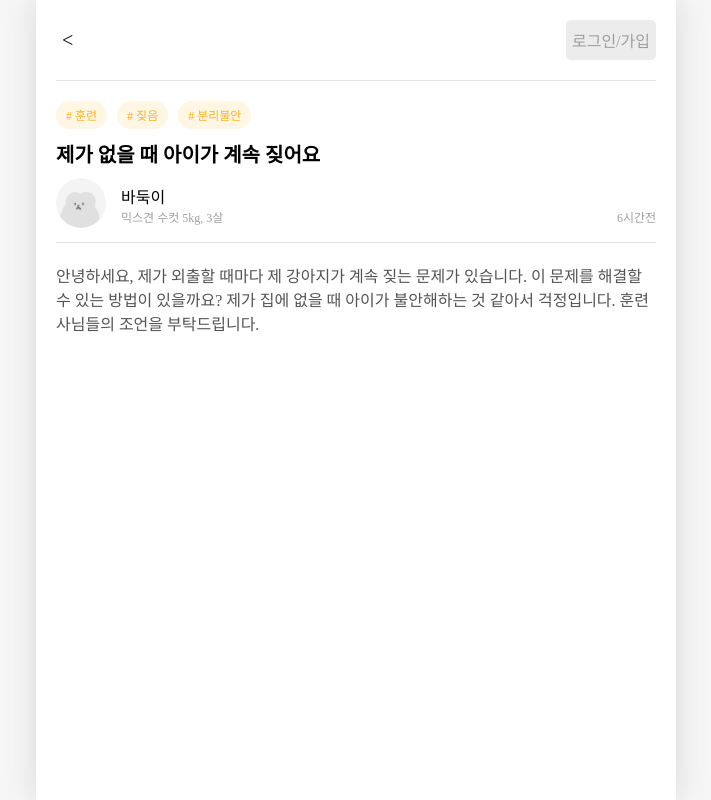
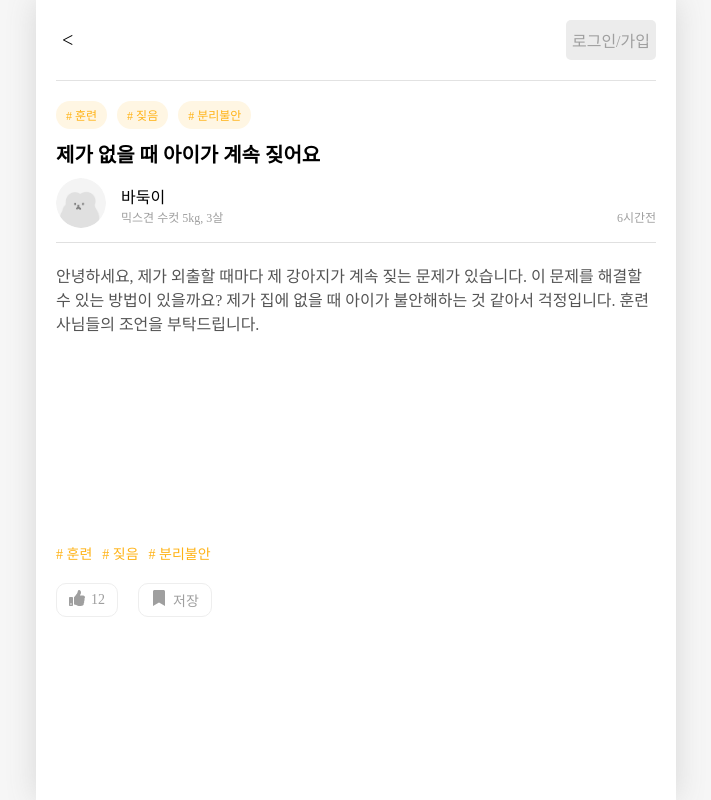
Before and after one commit to mungdori999/sponge-front, a React (Vite) app: page / in a window 1280 px wide. Both pictures are taken after a click on the element 640 px from the left and 654 px from the top of the page. Shown: the whole page, without its empty margins (284-995 px from the left). Built offline with nearby package versions, Linux system fonts and the light colour scheme; a web font is replaced by a local one.

Commit message:
post 완성

```diff
--- a/src/component/PostList/Post.jsx
+++ b/src/component/PostList/Post.jsx
@@ -1,5 +1,6 @@
 import "../../css/PostList/Post.css";
 import petImg from "../../assets/basic_pet.png";
+import { FaBookmark, FaThumbsUp } from "react-icons/fa";
 
 const Post = ({ post, pet }) => {
   return (
@@ -27,7 +28,29 @@ const Post = ({ post, pet }) => {
           </div>
           <div className="post-created">6시간전</div>
         </div>
+      </div>
+      <div className="post-body">
         <div className="post-content">{post.content}</div>
+      </div>
+
+      <div className="post-bottom">
+        <div className="tag-container">
+          {post.tagList.map((item, index) => (
+            <div key={index} className="post-tag">
+              # {item}
+            </div>
+          ))}
+        </div>
+        <div className="post-actions">
+          <button className="like-button action-button">
+            <FaThumbsUp className="icon" />
+            12
+          </button>
+          <button className="bookmark-button action-button">
+            <FaBookmark className="icon" />
+            저장
+          </button>
+        </div>
       </div>
     </div>
   );
--- a/src/css/PostList/Post.css
+++ b/src/css/PostList/Post.css
@@ -60,9 +60,59 @@
   color: #9f9f9f;
   margin-top: 30px;
 }
-
-.Post .post-content {
+.Post .post-body {
+  margin-top: 20px;
+  min-height: 250px;
+}
+.Post .post-body .post-content {
   font-size: 16px;
   color: #545454;
+}
+.Post .post-bottom {
+  display: flex;
+  flex-direction: column;
+  margin-top: 10px;
+  gap: 20px;
+}
+.Post .post-bottom .tag-container {
+  display: flex;
+  flex-wrap: wrap;
+  gap: 10px;
   margin-top: 20px;
+  font-size: 14px;
+  color: #ffb317;
 }
+.Post .post-bottom .post-actions {
+  display: flex;
+  flex-direction: row;
+  gap: 20px;
+  align-items: center;
+}
+
+.Post .post-bottom .post-actions .action-button {
+  display: flex;
+  align-items: center;
+  gap: 6px;
+  background-color: white;
+  border: 1px solid #eeeeee;
+  padding: 6px 12px;
+  border-radius: 10px;
+  font-size: 14px;
+  color: #9f9f9f;
+  cursor: pointer;
+}
+
+.Post .post-bottom .post-actions .icon {
+  color: #9f9f9f;
+  font-size: 16px;
+}
+
+.Post .post-bottom .post-actions .action-button:hover {
+  background-color: white;
+  color: #ffb317;
+  border-color: #ffb317;
+}
+
+.Post .post-bottom .post-actions .action-button:hover .icon {
+  color: #ffb317;
+}
--- a/src/page/PostPage.jsx
+++ b/src/page/PostPage.jsx
@@ -15,6 +15,7 @@ const PostPage = () => {
     content:
       "안녕하세요, 제가 외출할 때마다 제 강아지가 계속 짖는 문제가 있습니다. 이 문제를 해결할 수 있는 방법이 있을까요? 제가 집에 없을 때 아이가 불안해하는 것 같아서 걱정입니다. 훈련사님들의 조언을 부탁드립니다.",
     postCategoryList: ["훈련", "짖음", "분리불안"],
+    tagList: ["훈련", "짖음", "분리불안"],
   };
   const pet = {
     name: "바둑이",
```
